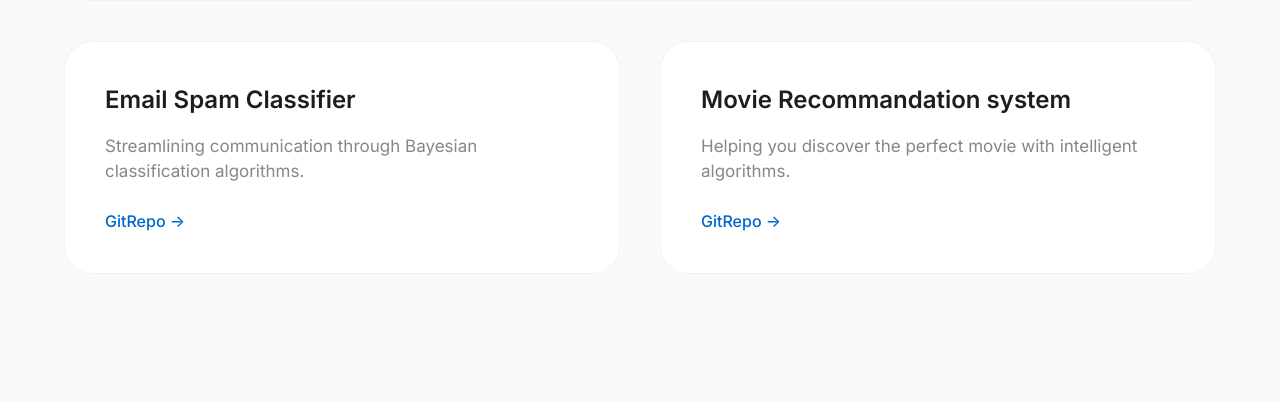
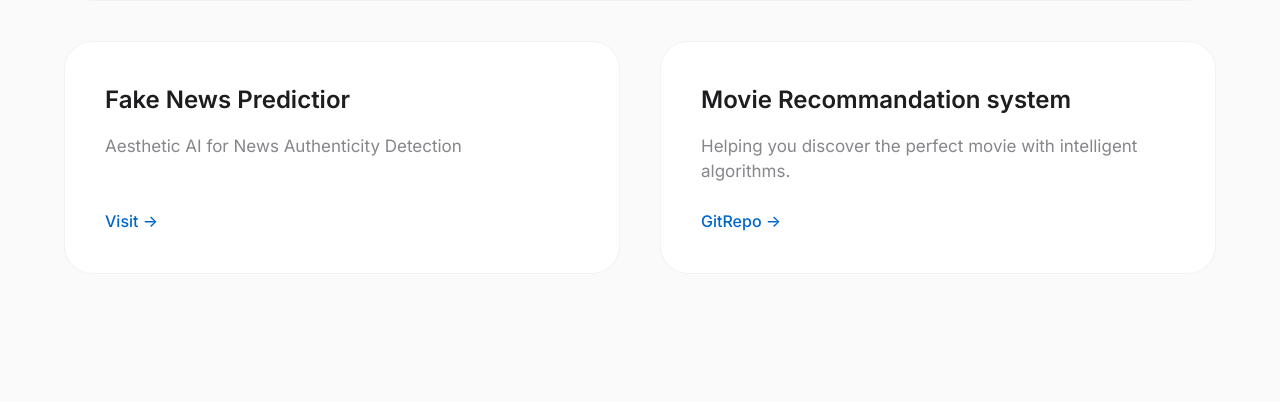
Before and after one commit to rishabhprajapat11070/Rishabh_prajapat, a Flask app: page / in a window 1280 px wide. Shown: the part 1885-2288 px from the top of the page. Run offline with Flask 3, Linux system fonts and the light colour scheme; some libraries are stand-ins or nearby versions.

Commit message:
fixinig bug

```diff
--- a/app.py
+++ b/app.py
@@ -20,7 +20,6 @@ def Submit():
     return redirect(url_for("home"))
 
 
-
 port = int(os.environ.get("PORT", 5000))
 
 if __name__ == "__main__":
--- a/mail_name.txt
+++ b/mail_name.txt
@@ -1,3 +1,4 @@
 Rishabh , rp892422@gmail.com
 hleo afafaryna  , arya.@gamil.com
-hello we ant ot hire you
+hello we ant ot hire you Rishabh , rp892422@gmail.com
+sdfsd ,181265.4259531
--- a/templates/portfoilo.html
+++ b/templates/portfoilo.html
@@ -34,7 +34,7 @@
 
     <div class="reveal-group">
         <div class="flex flex-col md:flex-row items-center justify-center gap-6 mb-12">
-            <a href="{{ url_for('static', filename='pdf/rishabh.pdf') }}" download class="bg-[#0071e3] text-white px-8 py-3 rounded-full text-[17px] font-medium hover:bg-[#0077ed] transition-all flex items-center shadow-sm">
+            <a href="{{ url_for('static', filename='pdf/Rishabh Prajapat (2).pdf') }}" download class="bg-[#0071e3] text-white px-8 py-3 rounded-full text-[17px] font-medium hover:bg-[#0077ed] transition-all flex items-center shadow-sm">
                 <i class="fas fa-download mr-2 text-[14px]"></i> Download Resume
             </a>
             <a href="#work" class="text-[#0066cc] text-[17px] font-medium hover:underline">
@@ -66,9 +66,9 @@
 
                 <div class="group reveal">
                     <div class="bg-white rounded-[28px] p-10 h-full border border-black/5 flex flex-col transition-all duration-700 hover:shadow-xl hover:shadow-black/5">
-                        <h3 class="text-[24px] font-semibold mb-4">Email Spam Classifier</h3>
-                        <p class="text-[#86868b] text-[17px] mb-6">Streamlining communication through Bayesian classification algorithms.</p>
-                        <a href="#" class="text-[#0066cc] mt-auto font-medium hover:underline">GitRepo →</a>
+                        <h3 class="text-[24px] font-semibold mb-4">Fake News Predictior</h3>
+                        <p class="text-[#86868b] text-[17px] mb-6">Aesthetic AI for News Authenticity Detection</p>
+                        <a href="https://new-model-new-detactor.onrender.com/" class="text-[#0066cc] mt-auto font-medium hover:underline">Visit →</a>
                     </div>
                 </div>
 
@@ -76,7 +76,7 @@
                     <div class="bg-white rounded-[28px] p-10 h-full border border-black/5 flex flex-col transition-all duration-700 hover:shadow-xl hover:shadow-black/5">
                         <h3 class="text-[24px] font-semibold mb-4">Movie Recommandation system</h3>
                         <p class="text-[#86868b] text-[17px] mb-6">Helping you discover the perfect movie with intelligent algorithms.</p>
-                        <a href="#" class="text-[#0066cc] mt-auto font-medium hover:underline">GitRepo →</a>
+                        <a href="https://github.com/rishabhprajapat11070/movie-recommender" class="text-[#0066cc] mt-auto font-medium hover:underline">GitRepo →</a>
                     </div>
                 </div>
             </div>
```
